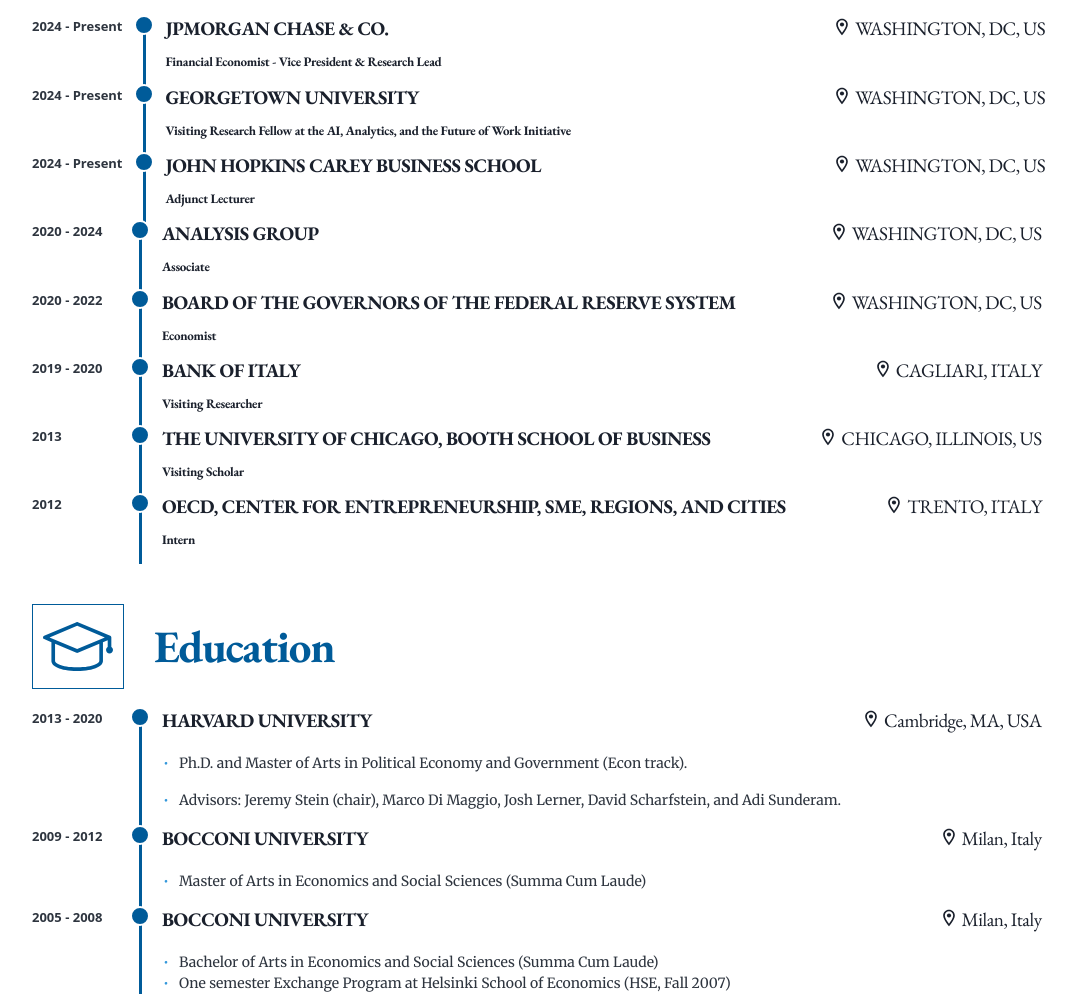
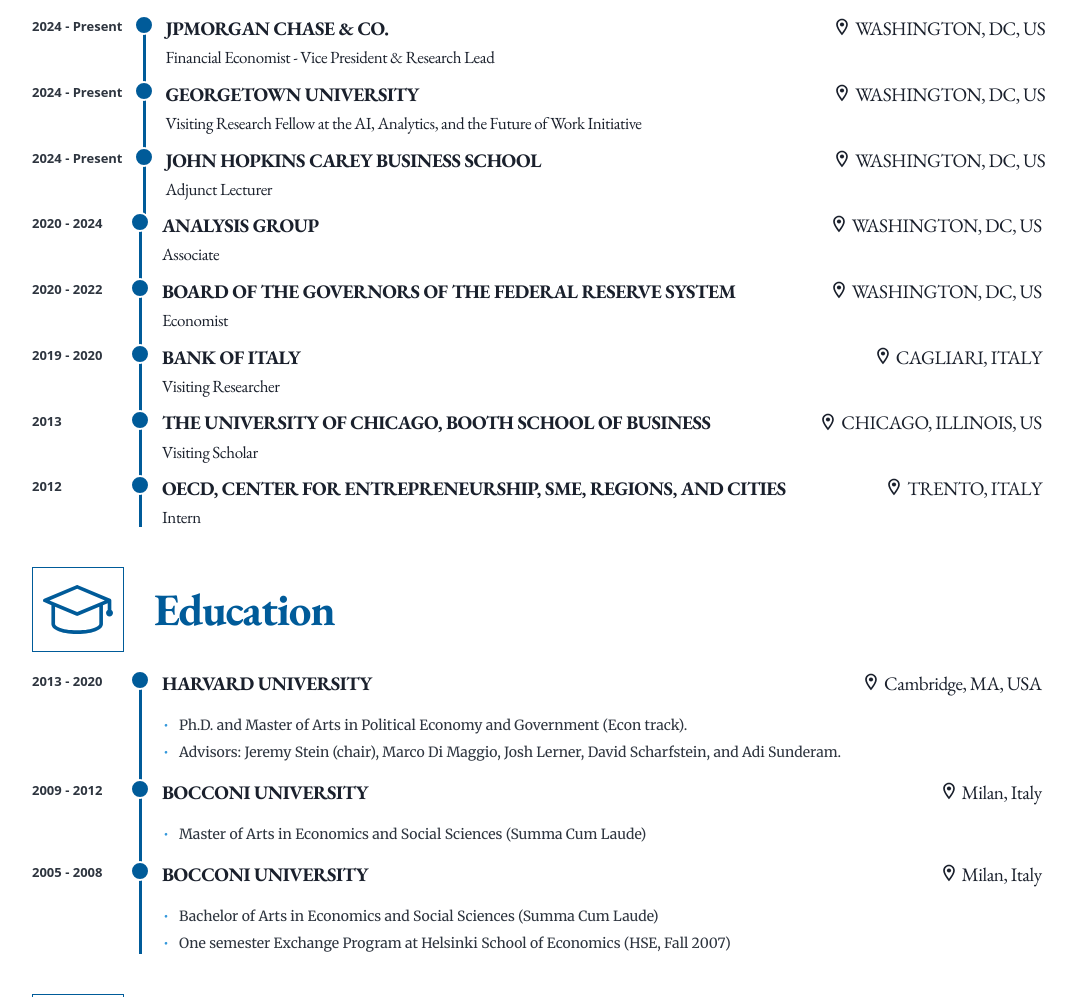
Before and after one commit to apassalacqua-phd/apassalacqua-phd.github.io, a Gatsby site: page / in a window 1280 px wide. Shown: the part 1207-2204 px from the top of the page, without its empty margins (52-1128 px from the left). Built offline with nearby package versions, Linux system fonts and the light colour scheme; Gatsby itself is replaced by a stand-in of ours; some packages are replaced by stand-ins of ours.

Commit message:
requested ui changes

```diff
--- a/src/components/Timeline/Timeline.js
+++ b/src/components/Timeline/Timeline.js
@@ -11,7 +11,8 @@
       <SectionTitleAndIcon iconSrc={iconSrc} title={title} />
 
       <div className={styles.timeline}>
-        {data.length > 0 && data.map((item, index) => (
+        {data.length > 0 &&
+          data.map((item, index) => (
             <div key={index} className={styles.timelineItem}>
               <div className={styles.timelineDate}>
                 {item.startYear}
@@ -22,6 +23,7 @@
                   : ""}
               </div>
               <div className={styles.timelineContent}>
+                {/* company name and location for desktop only */}
                 <div className={styles.entityNameAndLocationContainerDesktop}>
                   <h4 className={styles.timelineHeading}>{item.entityName}</h4>
                   <h4 className={styles.timelineHeading}>
@@ -30,20 +32,37 @@
                   </h4>
                 </div>
 
+                {/* company name and location for mobile only */}
                 <div className={styles.entityNameAndLocationContainerMobile}>
                   <h4 className={styles.timelineHeading}>
                     {`${item.entityName} - ${item.location}`}
                   </h4>
                 </div>
+
+                {/* job position */}
                 {item.position && (
-                <h5 className={styles.timelinePosition}>{item.position}</h5>
+                  <h5
+                    style={{
+                      marginBottom: index + 1 === data.length ? 0 : "16px",
+                    }}
+                    className={styles.timelinePosition}
+                  >
+                    {item.position}
+                  </h5>
                 )}
 
+                {/* data bullet points */}
+                {item?.data?.length > 0 && (
                   <ul>
-                {item?.data?.length>0 &&  item.data.map((point, i) => (
+                    {item.data.map((point, i) => (
                       <li
                         style={{
-                      marginBottom: index + 1 === data.length ? 0 : "16px",
+                          marginBottom:
+                            index + 1 === data.length
+                              ? 0
+                              : i + 1 < item.data.length
+                              ? "0px"
+                              : "18px",
                         }}
                         key={i}
                       >
@@ -51,6 +70,7 @@
                       </li>
                     ))}
                   </ul>
+                )}
               </div>
             </div>
           ))}
--- a/src/components/Timeline/Timeline.module.css
+++ b/src/components/Timeline/Timeline.module.css
@@ -49,7 +49,7 @@
 .timelineHeading {
   font-family: "EB Garamond", Garamond, serif;
   font-weight: bold;
-  margin-bottom: 5px;
+  margin-bottom: 4px;
   margin-top: 0;
   font-size: 15px;
   display: flex;
@@ -81,15 +81,18 @@
 
 .timelinePosition {
   font-family: "EB Garamond", Garamond, serif;
-  /* font-weight: ; */
-  margin-bottom: 5px;
-  margin-top: 10px;
+  font-weight: 400;
+  margin-bottom: 16px;
+  margin-top: 4px;
   font-size: 13px;
 }
 
 .timelineContent ul {
   list-style: none;
   margin-bottom: 0;
+  display: flex;
+  flex-direction: column;
+  gap: 6px;
 }
 
 .timeline li {
@@ -130,11 +133,12 @@
     font-size: 19.2px;
   }
 
-  .timelinePosition.timelineSubHeading {
+  .timelineSubHeading {
     font-size: 17px;
   }
-
-
+  .timelinePosition {
+    font-size: 17px;
+  }
 
   .entityNameAndLocationContainerDesktop {
     display: flex;
@@ -149,6 +153,4 @@
   .entityNameAndLocationContainerMobile {
     display: none;
   }
-
-
 }
```
Also changed, not shown: src/constants/WorkExperienceTimelineData.js (indentation only). Lines whose indentation alone changed are shown as unchanged.
